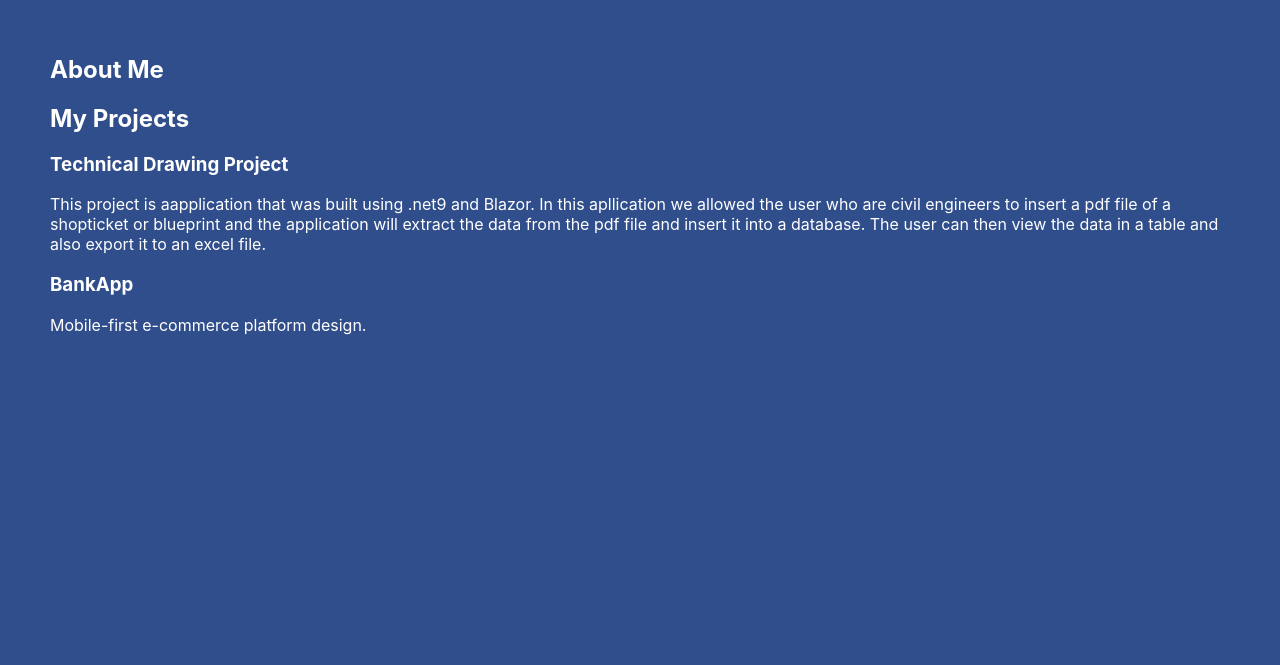
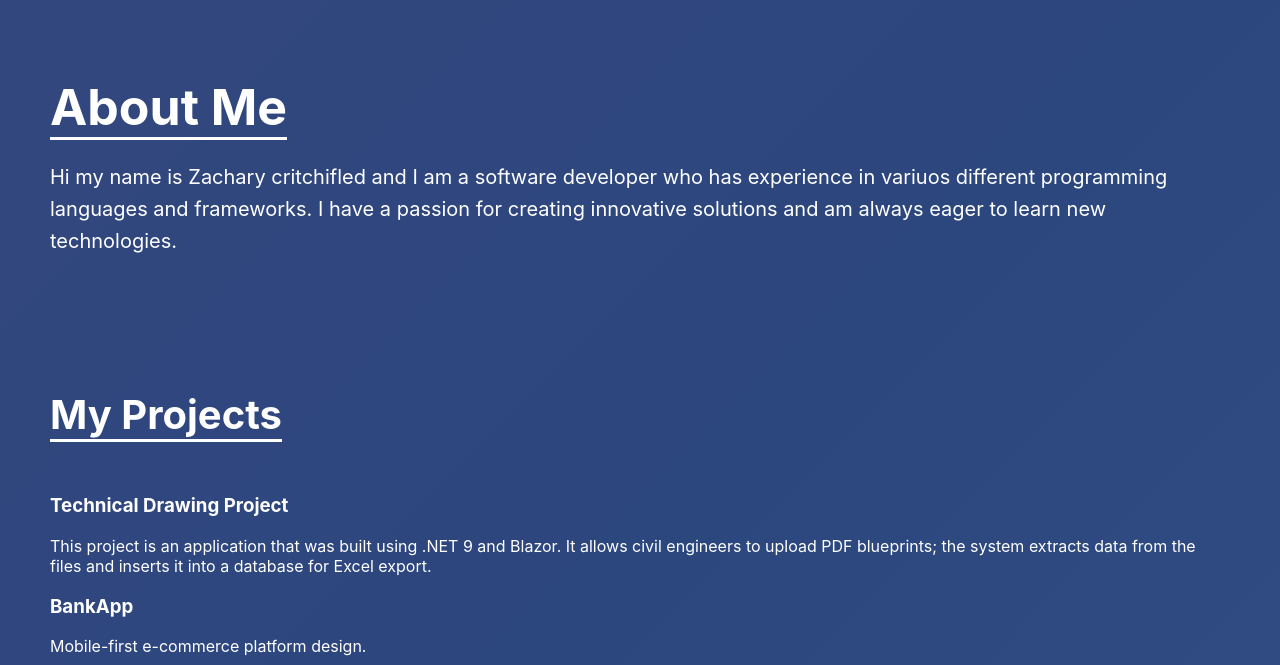
Before and after one commit to Critchfieldz21/Github-Portfolio, a React (Create React App) app in the folder portfolio/: page / in a window 1280 px wide. Shown: the part 815-1480 px from the top of the page. Built offline with nearby package versions, Linux system fonts and the light colour scheme.

Commit message:
added background that changes color and a project section and a about me section

```diff
--- a/portfolio/src/App.css
+++ b/portfolio/src/App.css
@@ -1,34 +1,75 @@
+/* 1. The Moving Wave Background */
+.App {
+  text-align: center;
+  min-height: 100vh;
+  /* The Gradient: Blue -> Cyan -> Teal */
+  background: linear-gradient(-45deg, #ffffff, #090e0f, #ee0000, #23d5ab);
+  background-size: 400% 400%;
+  animation: gradientBG 15s ease infinite;
+}
+
+/* 2. Animation Keyframes */
+@keyframes gradientBG {
+  0% { background-position: 0% 50%; }
+  50% { background-position: 100% 50%; }
+  100% { background-position: 0% 50%; }
+}
+
+/* 3. Header - Now Semi-Transparent */
 .App-header {
-  /* Keeps the header the full height of the window */
   min-height: 100vh;
   display: flex;
   flex-direction: column;
   align-items: center;
   justify-content: center;
-  background-color: #304e8b;
+  /* Changed to RGBA so the wave shows through */
+  background-color: rgba(48, 78, 139, 0.85);
   color: white;
 }
 
 .App-logo {
-  /* Removes fixed positioning so it flows naturally */
   height: 300px;
   width: 300px;
   border-radius: 50%;
   object-fit: cover;
-  margin-bottom: 20px; /* Adds space between logo and text */
+  margin-bottom: 20px;
   animation: App-logo-spin infinite 20s linear;
 }
 
 .App-header p {
-  /* Removes fixed positioning */
   font-size: 50px;
   margin: 0;
 }
 
-/* Style for the new content section */
+/* 4. Content - Now Semi-Transparent */
 .App-content {
   padding: 50px;
-  background-color: #304e8b;
+  /* Matches header transparency */
+  background-color: rgba(48, 78, 139, 0.9);
   color: white;
   text-align: left;
 }
+
+/* About Section Styles */
+#about h1 {
+  border-bottom: 3px solid white;
+  display: inline-block;
+  font-size: 50px;
+}
+
+#about p {
+  font-size: 20px;
+  line-height: 1.6;
+  margin-top: -20px;
+  margin-bottom: 100px;
+}
+
+/* Projects Section Styles */
+#projects h1 {
+  /* Changed from solid #304e8b to transparent so it doesn't look like a patch */
+  background-color: transparent;
+  color: white;
+  font-size: 40px;
+  display: inline-block;
+  border-bottom: 3px solid white;
+}
--- a/portfolio/src/App.js
+++ b/portfolio/src/App.js
@@ -12,34 +12,34 @@ function App() {
         </p>
       </header>
 
-      {/* Section 2: Content (This creates the scroll) */}
+      {/* Section 2: Content */}
       <main className="App-content">
         <section id="about">
-          <h2>About Me</h2>
+          <h1>About Me</h1>
           <p>
-
+           Hi my name is Zachary critchifled and I am a software developer who has experience in variuos different programming languages and frameworks.
+            I have a passion for creating innovative solutions and am always eager to learn new technologies.
           </p>
         </section>
-
-
 
         <section id="projects">
            <h1>My Projects</h1>
 
-           <div className="project-card">
+           <div className="TDP">
               <h3>Technical Drawing Project</h3>
               <p>
-                This project is aapplication that was built using .net9 and Blazor. In this apllication we allowed the user who are
-                civil engineers to insert a pdf file of a shopticket or blueprint and the application will extract the data from the pdf file and insert it into a database.
-                The user can then view the data in a table and also export it to an excel file.
+                This project is an application that was built using .NET 9 and Blazor.
+                It allows civil engineers to upload PDF blueprints; the system extracts
+                data from the files and inserts it into a database for Excel export.
               </p>
            </div>
 
-           <div className="project-card">
+           <div className="BA">
               <h3>BankApp</h3>
               <p>Mobile-first e-commerce platform design.</p>
            </div>
-           {/* Filler content to ensure page is tall enough to scroll */}
+
+           {/* Spacer for scrolling */}
            <div style={{ height: '500px' }}></div>
         </section>
       </main>
```
